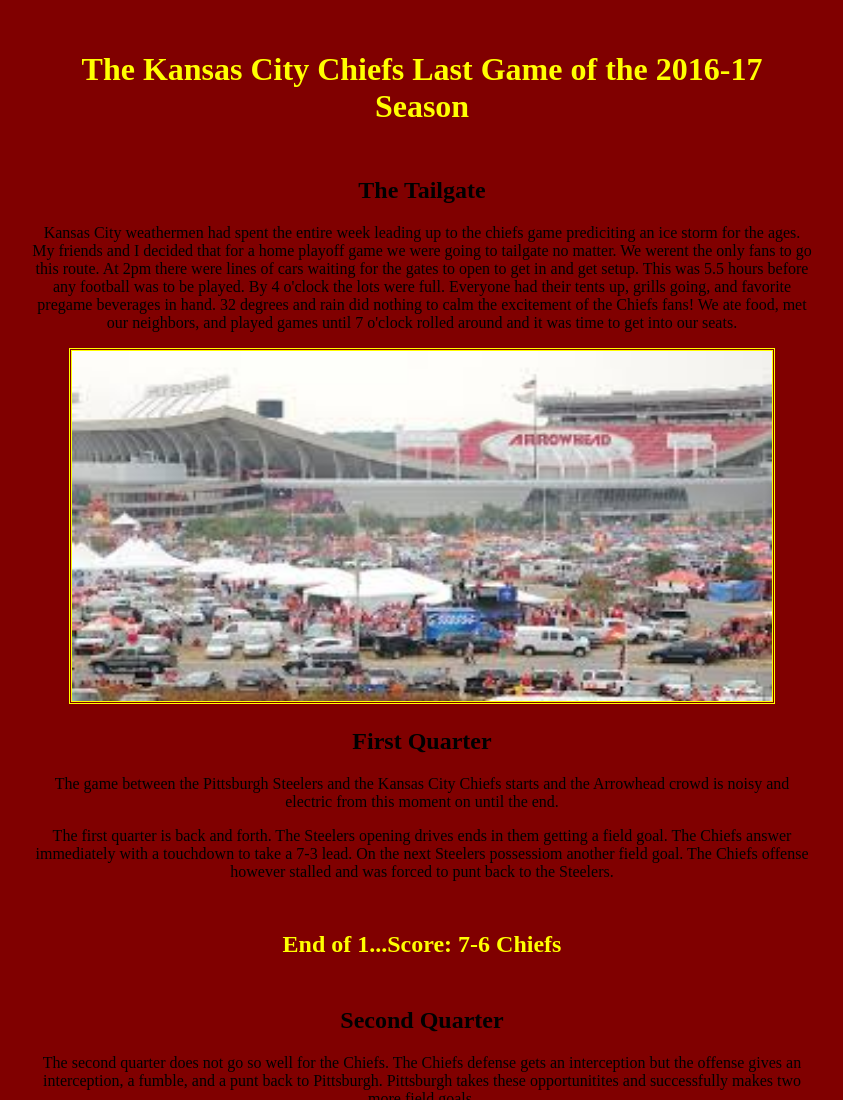
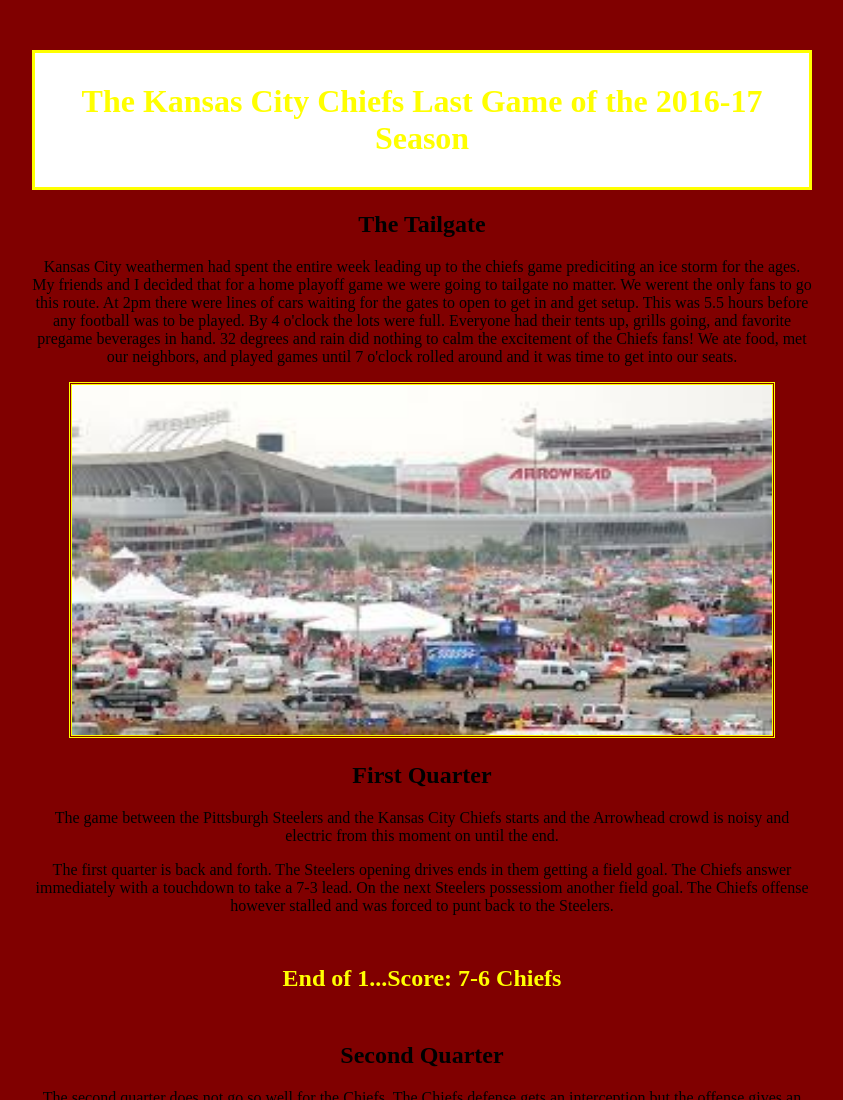
Before and after one commit to Cbrooks81/html-me-something, a plain HTML site: page index.html in a window 1280 px wide. Shown: the top 1100 px of the page, without its empty margins (218-1061 px from the left). Drawn offline with Linux system fonts and the light colour scheme; files whose address does not match are found by name.

Commit message:
addition to assignment1

```diff
--- a/index.html
+++ b/index.html
@@ -6,7 +6,7 @@
 </head>
 <body>
    <main>
-   <h1> The Kansas City Chiefs Last Game of the 2016-17 Season</h1>
+   <h1 id = "maintitle":> The Kansas City Chiefs Last Game of the 2016-17 Season</h1>
        <article>
            <header>
                <h2>The Tailgate</h2>
@@ -76,7 +76,7 @@
        </article>
    </main>
    <div class= 'footer'><footer>
-       <p>Game Summary: <div> <a href ='#1stQtr'>First Quarter</a>    <a href = '#2ndQtr'>Second Quarter</a>    <a href = '#3rdQtr'>Third Quarter</a>    <a href = '#4thQtr'>Forth Quarter</a></div></p>
+       <p>Game Summary: <div> <a href ='#1stQtr'>First Quarter</a>  &nbsp;&nbsp;&nbsp;  <a href = '#2ndQtr'>Second Quarter</a>  &nbsp;&nbsp;&nbsp;  <a href = '#3rdQtr'>Third Quarter</a>  &nbsp;&nbsp;&nbsp;  <a href = '#4thQtr'>Forth Quarter</a></div></p>
    </footer></div>
 </body>
 </html>
--- a/styles.css
+++ b/styles.css
@@ -51,3 +51,10 @@ div footer {
   color: black;
   font-size: 20px
   }
+
+#maintitle {
+  background-color: white;
+  border-style: solid;
+  border-color: yellow;
+  margin-top: 50px;
+}
```
